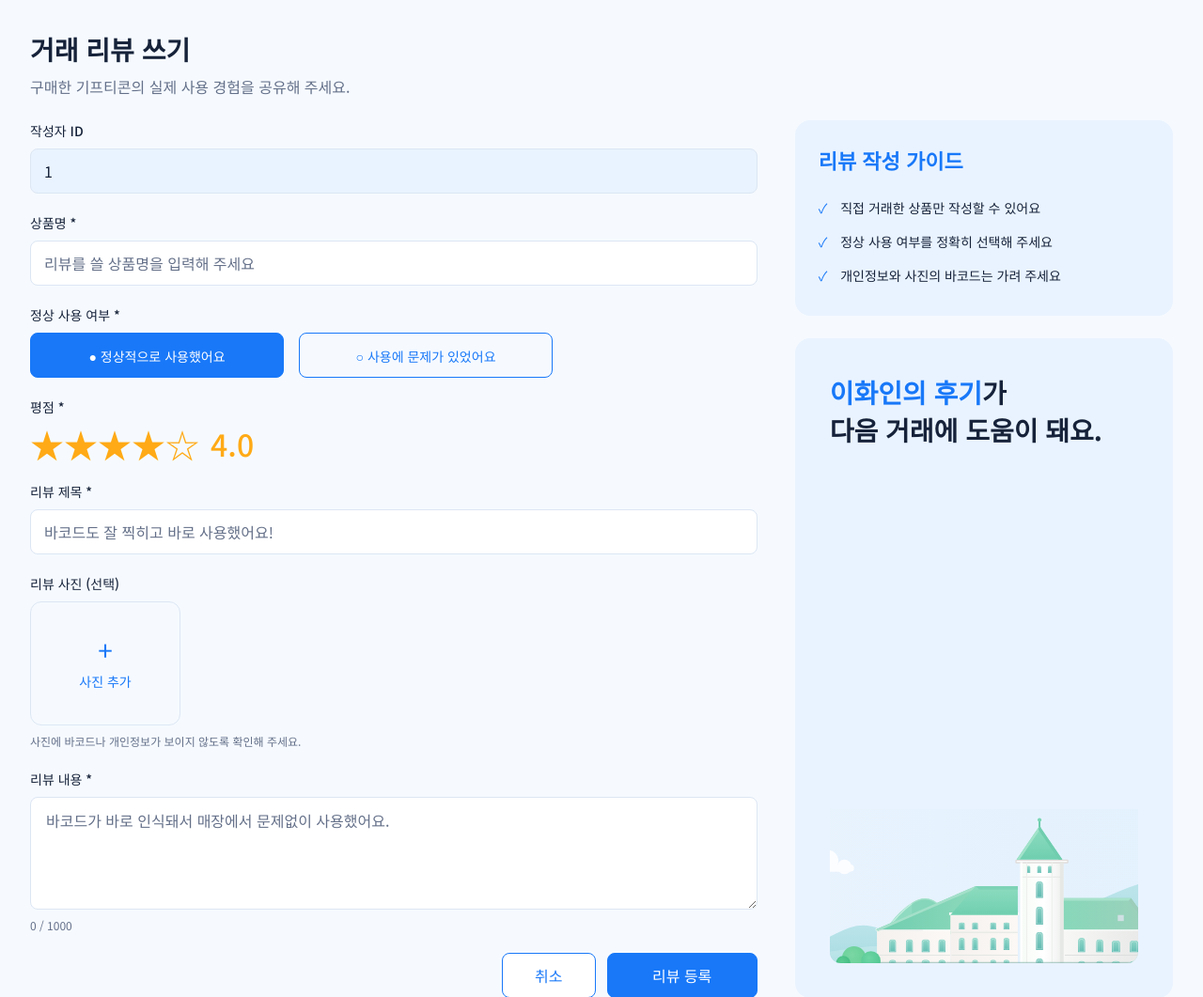
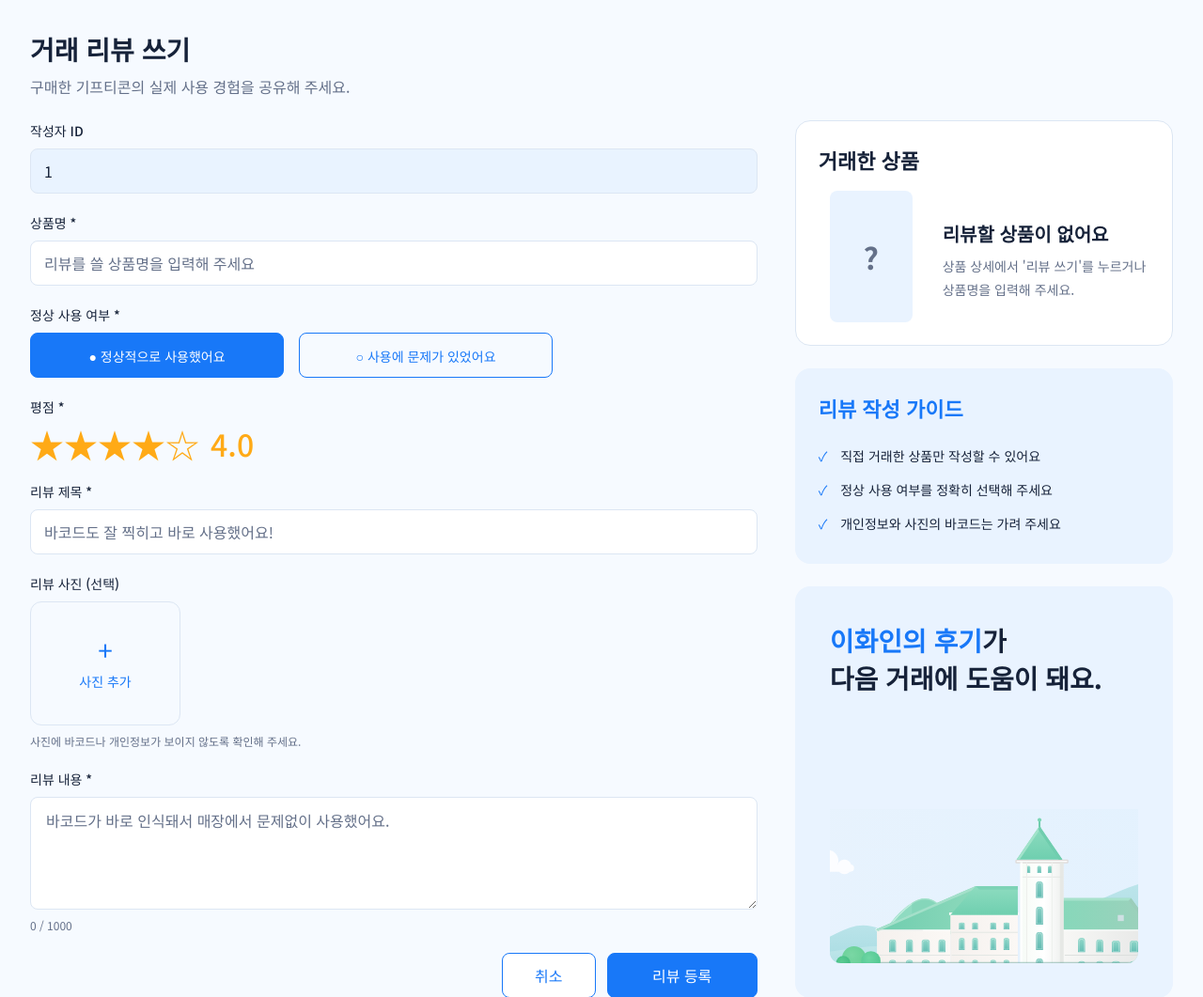
Before and after one commit to osp-5sondoson/2026_osp_project_5sondoson, a Flask app: page /reg_reviews in a window 1280 px wide. Shown: the part 88-1149 px from the top of the page at 94% size. Run offline with Flask 3, Linux system fonts and the light colour scheme; the visitor is signed in with stand-in values (Sample User, id 1); parts of the project's set-up code (start-up, migrations or seed data) failed here and were passed over.

Commit message:
fix(review): 상품 없이 들어오면 거래한 상품 카드 자리에 안내 문구 표시

```diff
--- a/static/css/review.css
+++ b/static/css/review.css
@@ -664,6 +664,24 @@ img.avatar {
   color: var(--red);
 }
 
+/* 상품 없이 들어왔을 때: 카드 자리는 유지하고 안내만 */
+.side-product--empty {
+  align-items: center;
+}
+
+.side-product__placeholder {
+  flex: 0 0 88px;
+  display: flex;
+  align-items: center;
+  justify-content: center;
+  height: 140px;
+  font-size: 32px;
+  font-weight: 700;
+  color: var(--text-secondary);
+  background-color: var(--primary-light);
+  border-radius: 8px;
+}
+
 .side-product__seller {
   font-size: 14px;
   color: var(--text-secondary);
--- a/templates/reg_reviews.html
+++ b/templates/reg_reviews.html
@@ -85,6 +85,16 @@
       <span class="side-product__seller">판매자 {{ product.seller }}{% if product.rating is not none %} · ★{{ product.rating }}{% endif %}</span>
      </div>
     </div>
+   </div>{% else %}<div class="side-card">
+    <h2 class="side-card__title">거래한 상품</h2>
+    {# 상품 없이 들어온 경우: 카드 자리는 그대로 두고 안내만 표시 #}
+    <div class="side-product side-product--empty">
+     <div class="side-product__placeholder" aria-hidden="true">?</div>
+     <div>
+      <strong class="side-product__name">리뷰할 상품이 없어요</strong>
+      <span class="side-product__seller">상품 상세에서 '리뷰 쓰기'를 누르거나<br>상품명을 입력해 주세요.</span>
+     </div>
+    </div>
    </div>{% endif %}
    <div class="side-card side-card--tint">
     <h2 class="side-card__title side-card__title--primary">리뷰 작성 가이드</h2>
```
